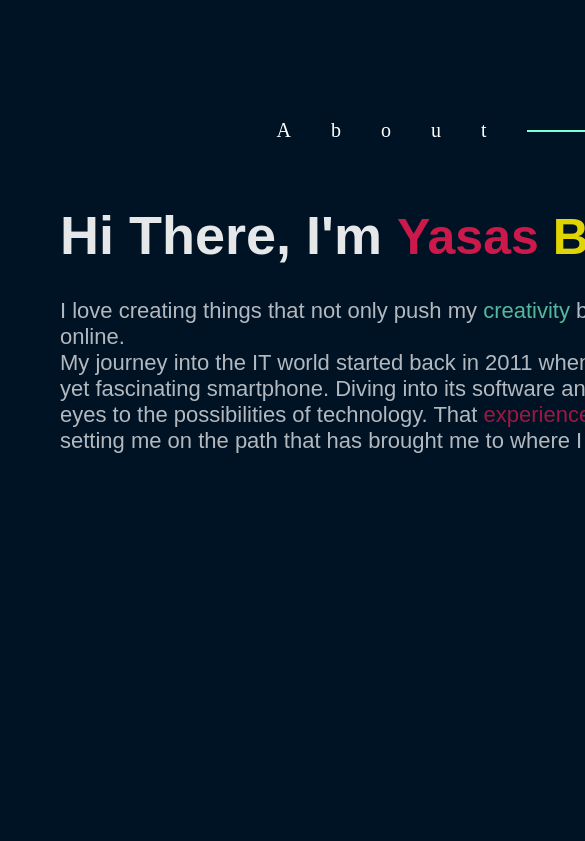
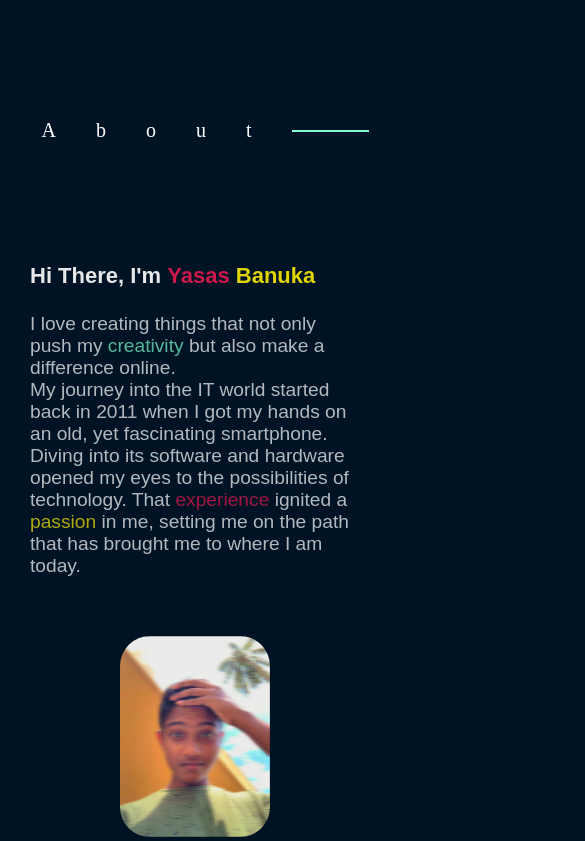
Before and after one commit to yasasbanukaofficial/yasasbanuka-webv3, a Next.js app: page / in a window 390 px wide. Shown: the part 1156-1997 px from the top of the page, 585 px wide, since content can reach past the window. Before the commit the page ends 1657 px from the top, so only its background shows below. Built offline with nearby package versions, Linux system fonts and the light colour scheme; a web font is replaced by a local one.

Commit message:
completed about without adding tools and tech section

```diff
--- a/app/components/molecules/AboutSection.module.css
+++ b/app/components/molecules/AboutSection.module.css
@@ -3,7 +3,8 @@
 .AboutSection {
     display: flex;
     flex-direction: column;
-    margin-left: 60px;
+    margin-left: 150px;
+    margin-top: 100px;
 }
 
 .h1 {
@@ -47,3 +48,54 @@
     text-align: left;
     opacity: 0.7;
 }
+
+@media only screen and (max-width: 1024px) {
+    .AboutSection {
+        margin: 0 auto;
+        margin-top: 80px;
+        margin-left: 20px;
+    }
+
+    .h1 {
+        font-size: 40px;
+    }
+
+    .span1,
+    .span2 {
+        font-size: 40px;
+    }
+
+    .para {
+        font-size: 28px;
+    }
+}
+
+@media only screen and (max-width: 500px) {
+    .AboutSection {
+        display: flex;
+        flex-direction: column;
+        justify-content: center;
+        text-align: left;
+        margin-left: 30px;
+        margin-right: 30px;
+        margin-top: 80px;
+    }
+
+    .h1 {
+        font-size: 22px;
+        width: auto;
+    }
+
+    .span1,
+    .span2 {
+        font-size: 22px;
+    }
+
+    .para {
+        margin-top: 10px;
+        text-align: left;
+        font-size: larger;
+        width: auto;
+        height: auto;
+    }
+}
--- a/app/components/organisms/About.js
+++ b/app/components/organisms/About.js
@@ -1,4 +1,6 @@
 import React from 'react'
+import Image from 'next/image'
+import ProfilePic from '@/public/profile.jpg'
 import styles from './About.module.css'
 import SectionTopic from '../atoms/SectionTopic'
 import AboutSection from '../molecules/AboutSection'
@@ -15,6 +17,11 @@ const About = () => {
                 <div className={styles.line} />
             </div>
             <AboutSection />
+            <Image
+                src={ProfilePic}
+                alt='profilepic'
+                className={styles.profilepic}
+            />
         </div>
     )
 }
--- a/app/components/organisms/About.module.css
+++ b/app/components/organisms/About.module.css
@@ -8,10 +8,19 @@
 
 .main {
     display: flex;
+    justify-content: center;
     align-items: center;
     margin-top: 20vh;
     margin-bottom: 3vh;
     font-family: "Bruno Ace", sans-serif;
+}
+
+.profilepic {
+    width: 299px;
+    height: auto;
+    border-radius: 30px;
+    margin-left: 100px;
+    margin-top: 100px;
 }
 
 
@@ -34,6 +43,11 @@
         background-color: aquamarine;
         width: 518px;
         height: 2px;
+    }
+
+    .profilepic {
+        margin: 0;
+        margin-top: 40px;
     }
 }
 
@@ -70,6 +84,10 @@
         width: 14vh;
         height: 2px;
     }
+
+    .profilepic {
+        width: 150px;
+    }
 }
 
 @media only screen and (max-width: 400px) {
```
Also changed, not shown: public/profile.jpg (added), public/profilere.png (added), 396 other files (tests, documents, lock files or other folders).
